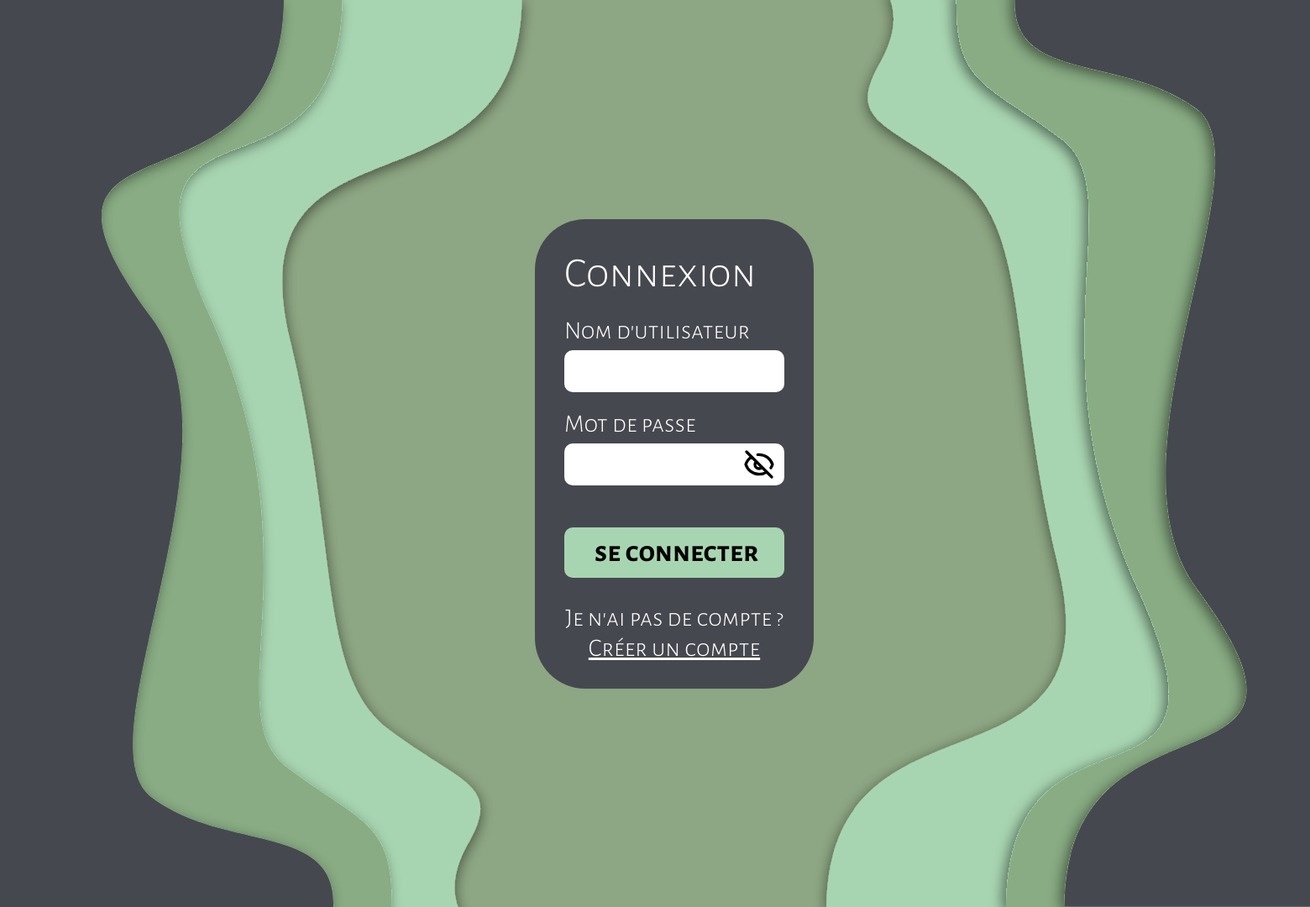
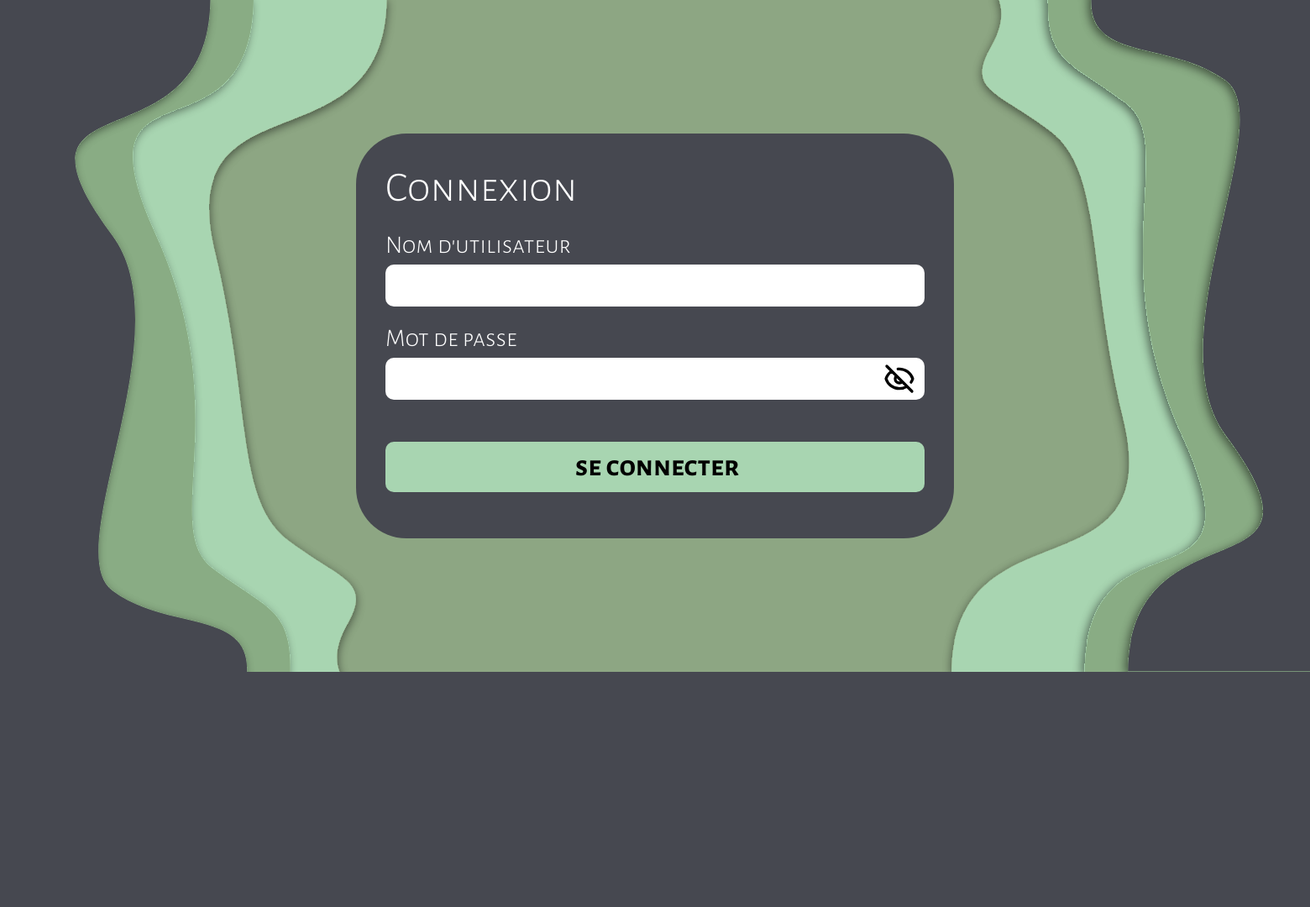
Before and after one commit to oXoGus/SeniorNextDoor, a PHP site: page /connexion in a window 1560 px wide. Shown: the whole page at 84% size. After the commit the page ends 800 px from the top, so only its background shows below. Run offline with PHP 8.4, Linux system fonts and the light colour scheme.

Commit message:
un peu + responsive

```diff
--- a/app/views/connexion.php
+++ b/app/views/connexion.php
@@ -37,7 +37,6 @@
                     unset($err);
                 }
             ?>
-            <p style="text-align: center;">Je n'ai pas de compte ? <a href="cree_compte.php">Créer un compte</a></p>
         </div>
         <img src="img/waveRight.svg" alt="">
     </div>
--- a/public/style/cnx.css
+++ b/public/style/cnx.css
@@ -7,10 +7,20 @@ body {
     display: flex;
     flex-direction: row;
     align-items: center;
+    height: 100vh;
     justify-content: space-between;
 }
 
+.fexRowCenter img {
+    width: auto;
+    height: 100%;
+}
+
 .loginContainer {
+    position: absolute;
+    left: 50%;
+    top: 50%;
+    transform: translate(-50%, -50%);
     background-color: #464850;
     border-radius: 60px;
     width: 662px;
--- a/public/style/profil.css
+++ b/public/style/profil.css
@@ -10,7 +10,7 @@ body {
     display: flex;
     flex-direction: column;
     align-items: center;
-    height: 100vh;
+    padding-bottom: 30px;
 }
 
 a {
```
Also changed, not shown: public/style/home.css (+17 -3 lines).
